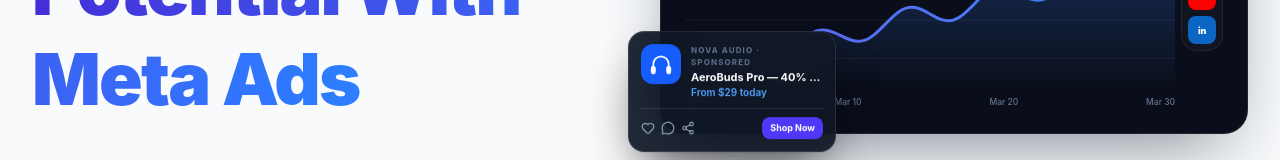
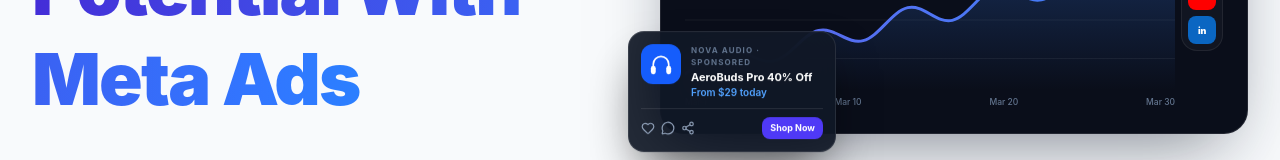
Before and after one commit to ZekTech-code/Tier-Digital, a React (Vite) app: page / in a window 1280 px wide. Shown: the part 466-626 px from the top of the page. Built offline with nearby package versions, Linux system fonts and the light colour scheme.

Commit message:
Remove dash from AeroBuds ad headline in hero dashboard

```diff
--- a/src/components/HeroCampaignDashboard.jsx
+++ b/src/components/HeroCampaignDashboard.jsx
@@ -201,7 +201,7 @@
               Nova Audio · Sponsored
             </p>
             <p className="mt-0.5 truncate text-[11px] font-bold leading-snug text-white">
-              AeroBuds Pro — 40% Off
+              AeroBuds Pro 40% Off
             </p>
             <p className="text-[10px] font-semibold text-blue-400">From $29 today</p>
           </div>
```
